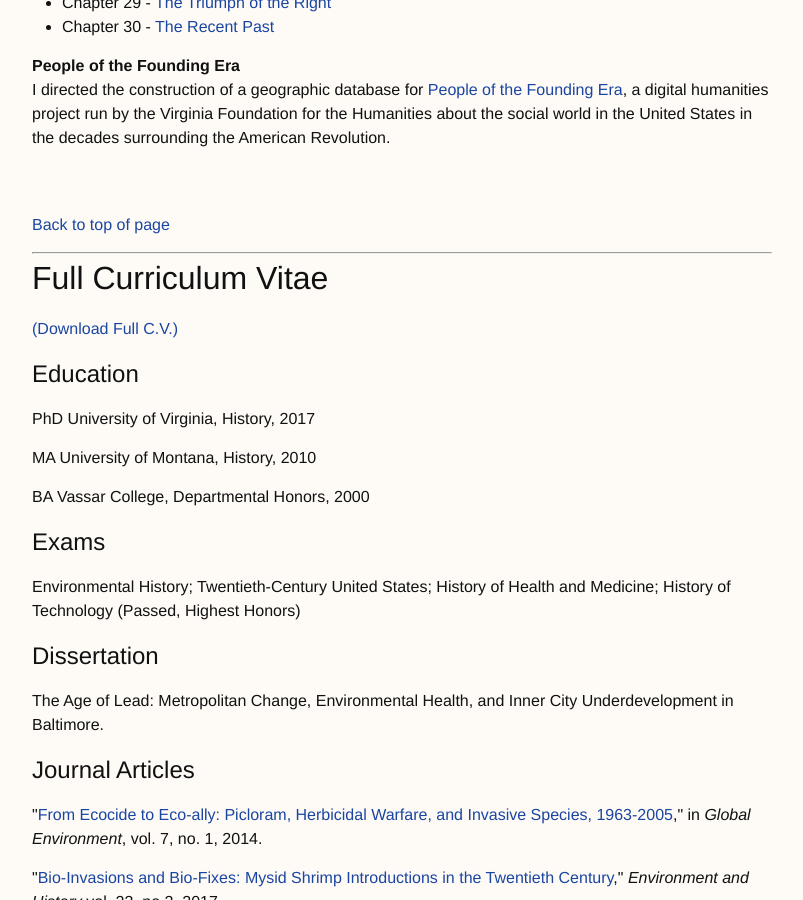
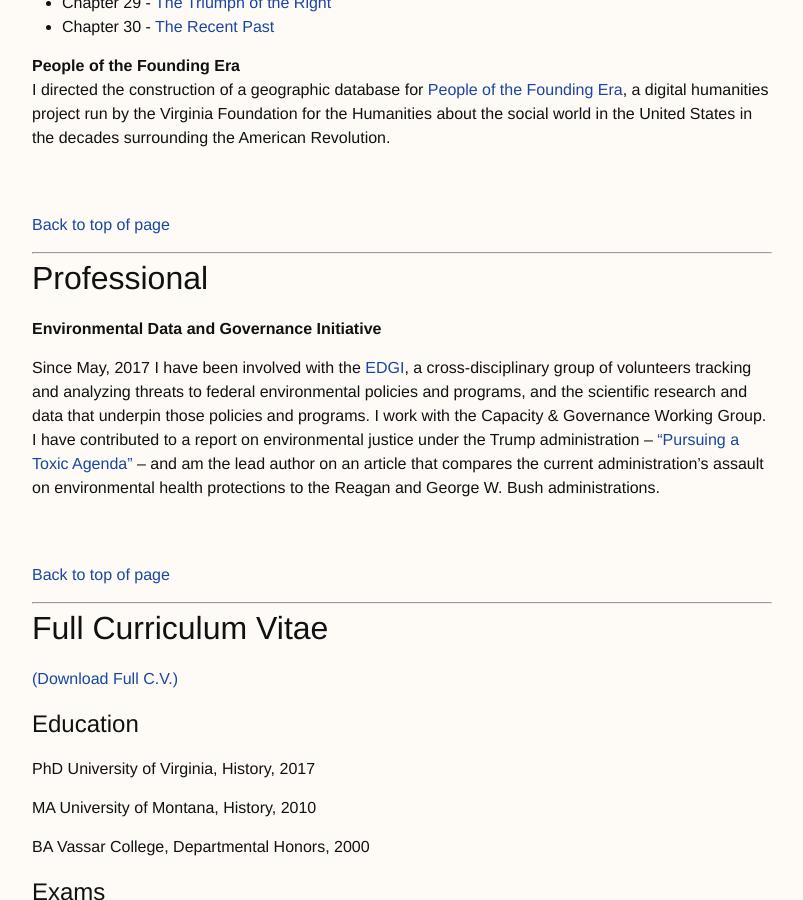
Before and after one commit to leiffredrickson/leiffredrickson, a Jekyll site: the page built from projects.md, in a window 1280 px wide and 900 px high, scrolled down 1644 px. Shown: the whole window, without its empty margins (238-1041 px from the left). Built offline with Jekyll 4.4.1, drawn with Linux system fonts in a browser that asks for light colours.

Commit message:
updated edgi info

```diff
--- a/projects.md
+++ b/projects.md
@@ -111,7 +111,17 @@ I directed the construction of a geographic database for [People of the Founding
 [Back to top of page](#top)
 
 ---
+## Professional
 
+**Environmental Data and Governance Initiative**
+
+Since May, 2017 I have been involved with the [EDGI](https://envirodatagov.org/about/), a cross-disciplinary group of volunteers tracking and analyzing threats to federal environmental policies and programs, and the scientific research and data that underpin those policies and programs. I work with the Capacity & Governance Working Group. I have contributed to a report on environmental justice under the Trump administration -- ["Pursuing a Toxic Agenda"](https://envirodatagov.org/publication/pursuing-toxic-agenda/) -- and am the lead author on an article that compares the current administration's assault on environmental health protections to the Reagan and George W. Bush administrations.
+
+<br>
+<br>
+[Back to top of page](#top)
+
+---
 
 ## Full Curriculum Vitae
 
```
